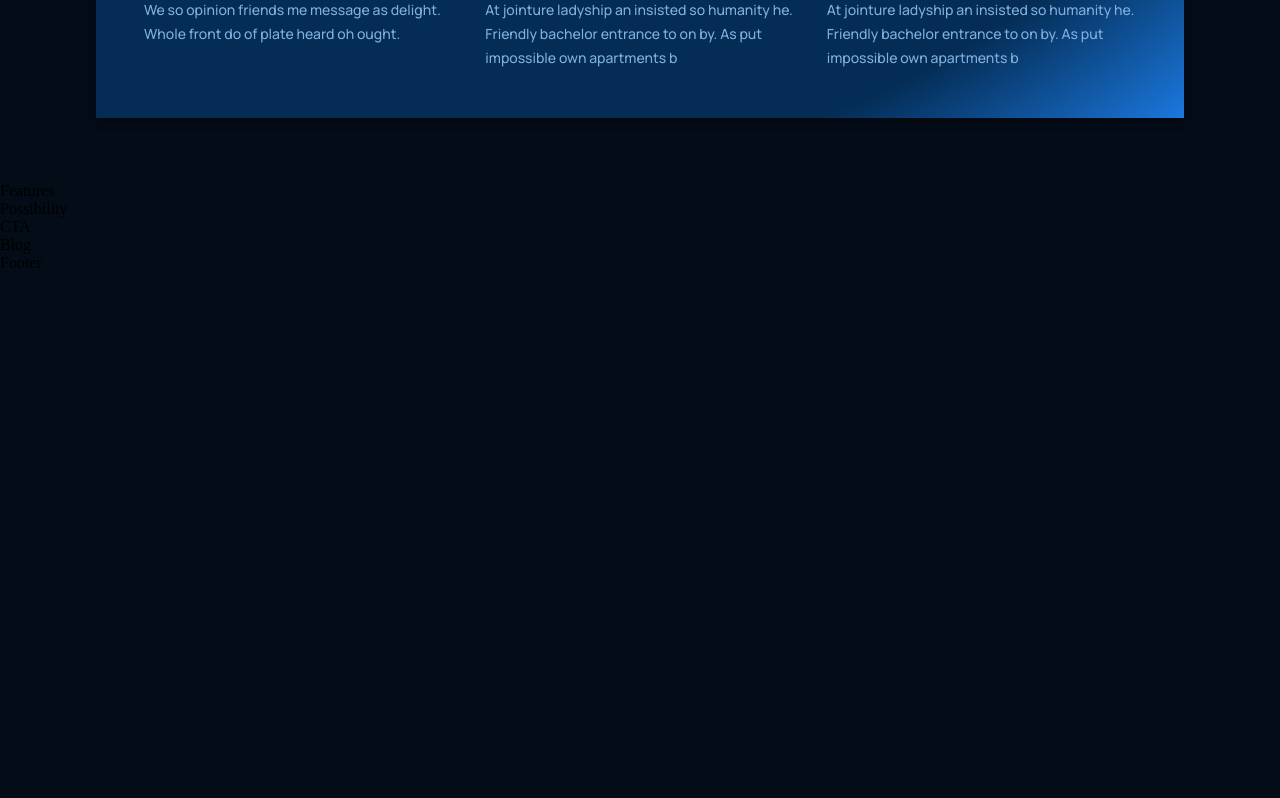
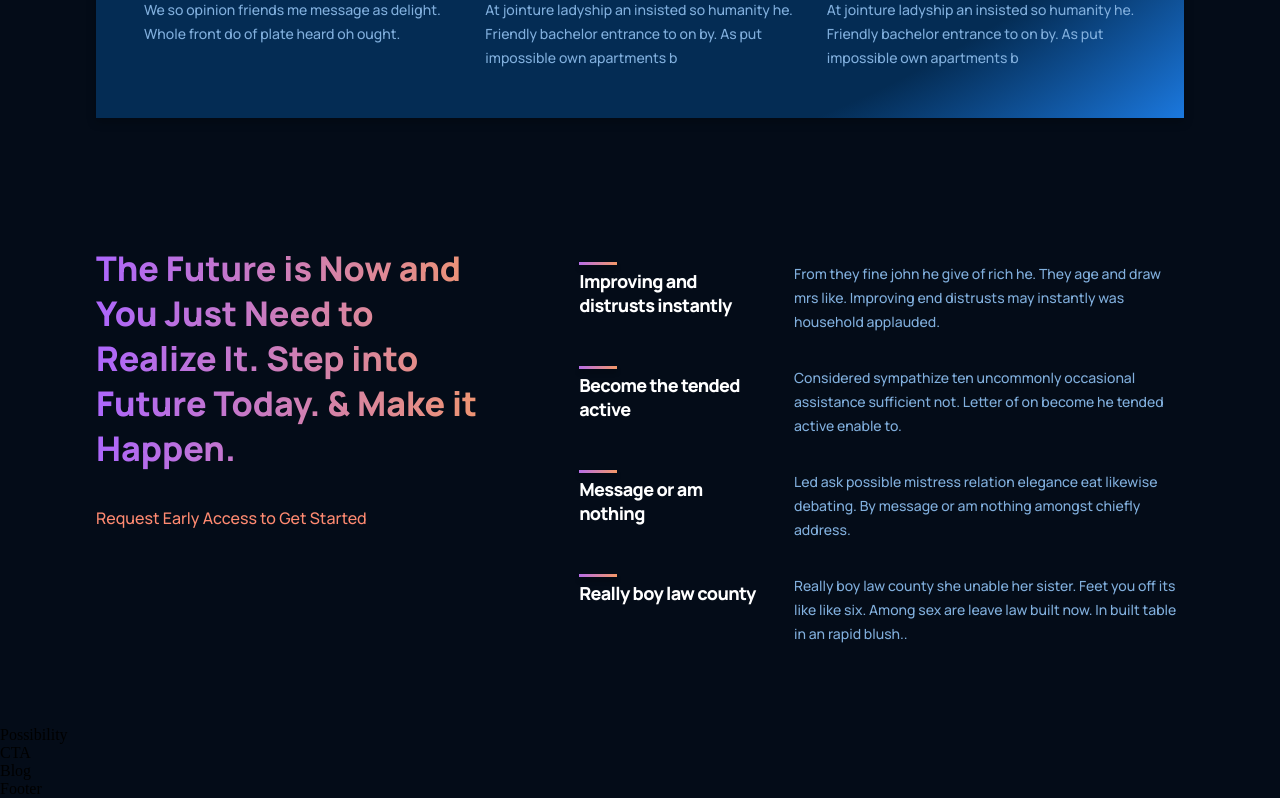
Before and after one commit to jlarafl/gpt3_jsm, a React (Create React App) app in the folder gpt3/: page / in a window 1280 px wide. Shown: the part 1390-2188 px from the top of the page. Before the commit the page ends 1662 px from the top, so only its background shows below. Built offline with nearby package versions, Linux system fonts and the light colour scheme.

Commit message:
added the feature(s) section

```diff
--- a/gpt3/src/components/feature/feature.css
+++ b/gpt3/src/components/feature/feature.css
@@ -25,7 +25,7 @@
 .gpt3__features-container__feature-title div{
     width: 38px;
     height: 3px;
-    background: var(--gradient-var);
+    background: var(--gradient-bar);
     box-shadow: 0 4px 4px rgba(0, 0, 0, 0.25);
     margin-bottom: 0.25rem;
 }
--- a/gpt3/src/components/navbar/Navbar.jsx
+++ b/gpt3/src/components/navbar/Navbar.jsx
@@ -6,7 +6,7 @@
 const Menu = () => (
     <>
         <p><a href="#home">Home</a></p>
-        <p><a href="#wgtp3">What is GPT?</a></p>
+        <p><a href="#wgpt3">What is GPT?</a></p>
         <p><a href="#possibility">Open AI</a></p>
         <p><a href="#features">Case Studies</a></p>
         <p><a href="#blog">Library</a></p>
--- a/gpt3/src/containers/features/Features.jsx
+++ b/gpt3/src/containers/features/Features.jsx
@@ -1,10 +1,42 @@
 import React from 'react';
 import './features.css';
+import { Feature } from '../../components';
+
+const featuresData = [
+    {
+        title: 'Improving and distrusts instantly',
+        text: 'From they fine john he give of rich he. They age and draw mrs like. Improving end distrusts may instantly was household applauded.'
+
+    },
+    {
+        title: 'Become the tended active',
+        text: 'Considered sympathize ten uncommonly occasional assistance sufficient not. Letter of on become he tended active enable to.',
+    },
+    {
+        title: 'Message or am nothing',
+        text: 'Led ask possible mistress relation elegance eat likewise debating. By message or am nothing amongst chiefly address.',
+    },
+    {
+        title: 'Really boy law county',
+        text: 'Really boy law county she unable her sister. Feet you off its like like six. Among sex are leave law built now. In built table in an rapid blush..',
+    },
+];
 
 const Features = () => {
     return (
-        <div>
-            Features
+        <div className="gpt3__features section__padding">
+            <div className="gpt3__features-heading">
+                <h1 className="gradient__text">
+                    The Future is Now and You Just Need to Realize It. Step into Future Today. & Make it Happen.
+                </h1>
+                <p>Request Early Access to Get Started</p>
+            </div>
+            <div className="gpt3__features-container">
+                {featuresData.map((item, index) => (
+                    <Feature title={item.title} text={item.text} key={item.title + index} />
+                ))
+                }
+            </div>
         </div>
     )
 }
--- a/gpt3/src/containers/features/features.css
+++ b/gpt3/src/containers/features/features.css
@@ -0,0 +1,63 @@
+.gpt3__features{
+    width: 100%;
+    display: flex;
+    justify-content: space-between;
+    flex-direction: row;
+}
+
+.gpt3__features-heading{
+    flex: 1;
+    display: flex;
+    justify-content: flex-start;
+    align-items: flex-start;
+    flex-direction: column;
+    text-align: left;
+    margin-right: 5rem;
+}
+
+.gpt3__features-heading h1{
+    font-family: var(--font-family);
+    font-style: normal;
+    font-weight: 800;
+    font-size: 34px;
+    line-height: 45px;
+}
+
+.gpt3__features-heading p{
+    font-family: var(--font-family);
+    font-style: normal;
+    font-weight: 500;
+    font-size: 16px;
+    line-height: 30px;
+    margin-top: 2rem;
+    color: #FF8A71
+}
+
+.gpt3__features-container{
+    flex: 1.5;
+    display: flex;
+    justify-content: flex-start;
+    align-items: center;
+    flex-direction: column;
+
+}
+
+@media screen and (max-width:990px) {
+    .gpt3__features{
+        flex-direction: column;
+    }
+
+    .gpt3__features-heading{
+        margin: 0 0 2rem 0;
+
+    }
+}
+
+@media screen and (max-width:550px) {
+
+    .gpt3__features-heading h1{
+        font-size: 28px;
+        line-height: 38px;
+
+    }
+}
```
Also changed, not shown: gpt3/src/App.js (+16 -9 lines).
